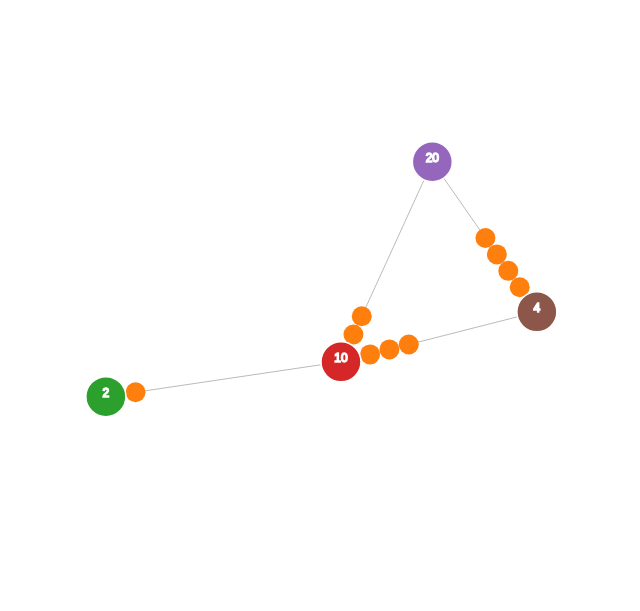
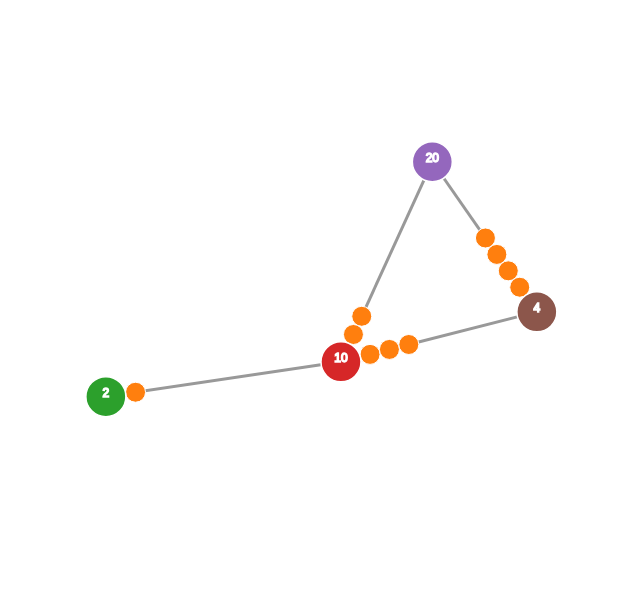
Before and after one commit to mojoaxel/beadnet, a website: page examples/forces.html in a window 1280 px wide. Shown: the whole page, without its empty margins (134-774 px from the left). Drawn offline with nearby package versions, Linux system fonts and the light colour scheme.

Commit message:
general improvements

```diff
--- a/examples/forces.html
+++ b/examples/forces.html
@@ -29,8 +29,9 @@ const PATH_STROKE_COLOR = '#999';
 
 const BEAD_RADIUS = 10;
 const BEAD_SPACING = 0;
-const BEAD_STROKE_WIDTH = 0;
+const BEAD_STROKE_WIDTH = 1;
 const BEAD_FILL_COLOR = colors(1);
+const BEAD_STROKE_COLOR = '#FFF';
 
 const ANIMATIN_DURATION = 1000;
 const ANIMATIN_DELAY = ANIMATIN_DURATION*0.1;
@@ -115,13 +116,17 @@ var channels = linkContainer.selectAll(".channel")
 			return d.targetBalance;
 		});
 
-var paths = channels.append("path");
+var paths = channels
+	.append("path")
+	.style("stroke-width", PATH_STROKE_WIDTH)
+	.style("stroke", PATH_STROKE_COLOR);
 
 channels.each(function(d, n) {
 	for (let i=0; i<(d.sourceBalance); i++) {
 		var bead = d3.select(this).append("circle")
 			.style("stroke-width", BEAD_STROKE_WIDTH)
 			.style("fill", BEAD_FILL_COLOR)
+			.style("stroke", BEAD_STROKE_COLOR)
 			.attr("index", i)
 			.attr("r", BEAD_RADIUS);
 		beads.push(bead);
@@ -171,24 +176,17 @@ simulation.force("link")
 	.links(links);
 
 function ticked() {
-	paths.attr("d", positionLink);
+	paths.attr("d", (d) => `M${d.source.x},${d.source.y} ${d.target.x},${d.target.y}`);
 	node.attr("transform", (d) => `translate(${d.x},${d.y})`);
 	beads.forEach((bead) => bead.attr("transform", positionBeat));
 }
 
-function positionLink(d) {
-	return "M" + d.source.x + "," + d.source.y + " " + d.target.x + "," + d.target.y;
-}
-
-function positionNode(d) {
-	return "translate(" + d.x + "," + d.y + ")";
-}
 
 function positionBeat(d) {
 	let index = d3.select(this).attr("index");
 	var path = d3.select(this.parentNode).select('path');
 	var beadPosition = path.node().getPointAtLength(FIRST_POSITION + index*SPACING);
-	return "translate(" + [beadPosition.x, beadPosition.y] + ")";
+	return `translate(${beadPosition.x},${beadPosition.y})`;
 }
 
 function dragstarted(d) {
```
